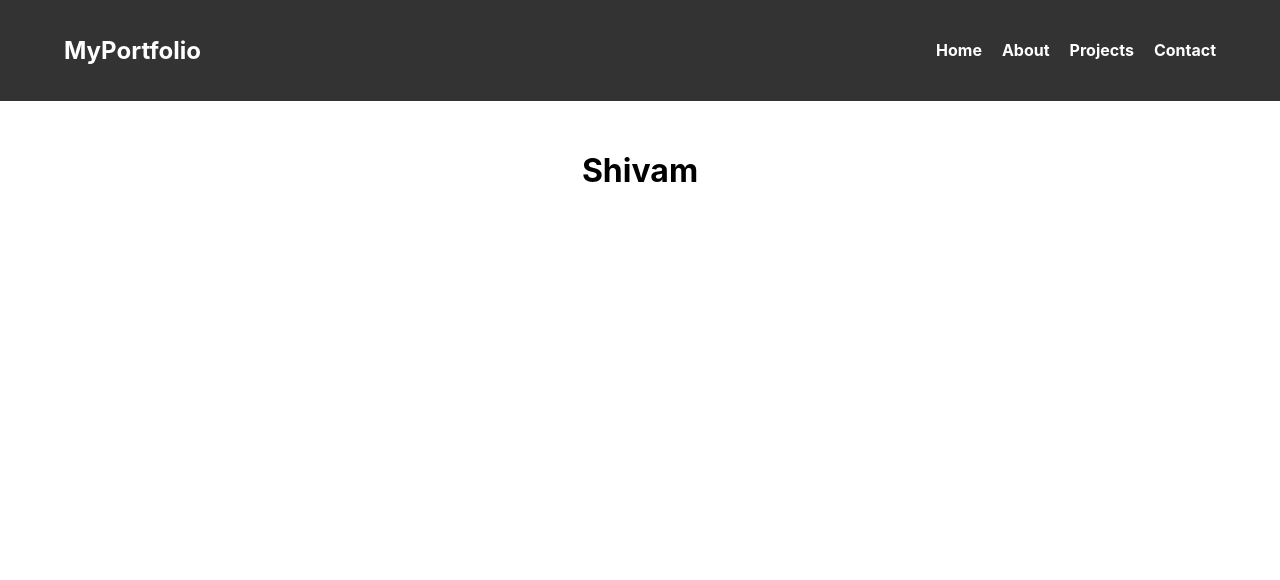
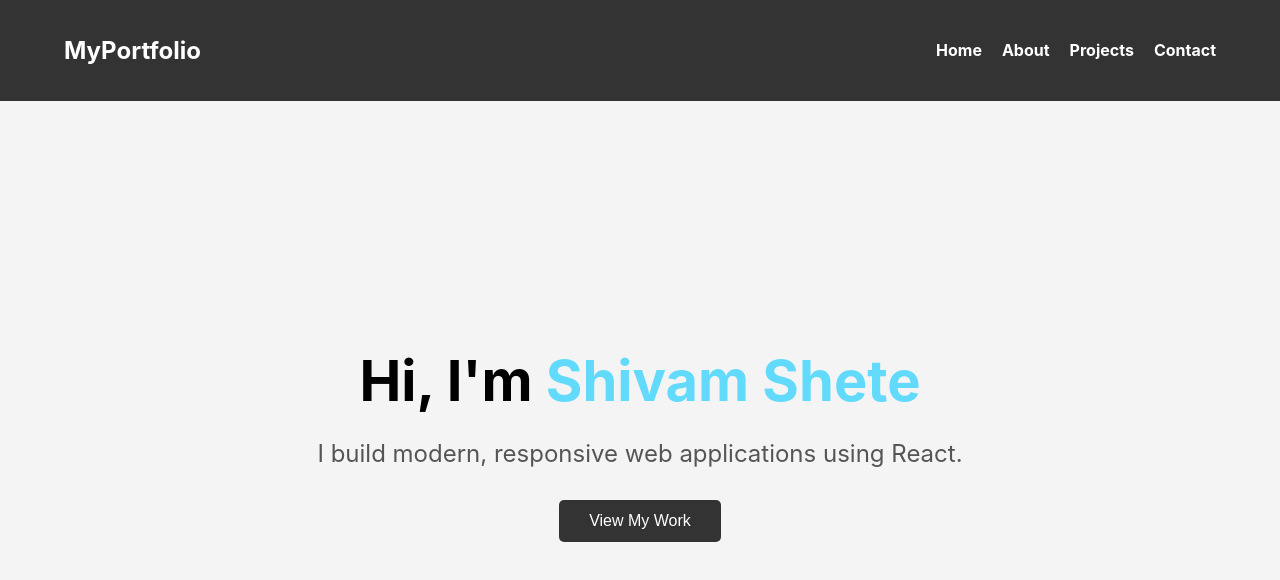
Before and after one commit to shivamshete1036/Portfolio, a React (Create React App) app: page / in a window 1280 px wide. Shown: the top 580 px of the page. Built offline with nearby package versions, Linux system fonts and the light colour scheme.

Commit message:
Created hero section and done with the basic structure

```diff
--- a/src/App.js
+++ b/src/App.js
@@ -1,12 +1,19 @@
 import Navbar from './components/Navbar';
+import Hero from './components/Hero';
+import './App.css'; // Standard React CSS file
 
 function App() {
   return (
     <div className="App">
+      {/* Step 2: Navigation Bar */}
       <Navbar />
-      <h1 style={{ textAlign: 'center', marginTop: '50px' }}>
-        Shivam
-      </h1>
+
+      {/* Step 3: Hero Section (Introduction) */}
+      <Hero />
+
+      {/* The <h1>Shivam</h1> was a placeholder.
+        The Hero component now handles your name and intro!
+      */}
     </div>
   );
 }
--- /dev/null
+++ b/src/components/Hero.css
@@ -0,0 +1,39 @@
+.hero {
+  height: 80vh;
+  display: flex;
+  justify-content: center;
+  align-items: center;
+  background-color: #f4f4f4;
+  text-align: center;
+}
+
+.hero h1 {
+  font-size: 3.5rem;
+  margin-bottom: 1rem;
+}
+
+.highlight {
+  color: #61dafb; /* React Blue */
+}
+
+.hero p {
+  font-size: 1.5rem;
+  color: #555;
+  margin-bottom: 2rem;
+}
+
+.hero-btn {
+  padding: 12px 30px;
+  font-size: 1rem;
+  background-color: #333;
+  color: white;
+  border: none;
+  border-radius: 5px;
+  cursor: pointer;
+  transition: 0.3s;
+}
+
+.hero-btn:hover {
+  background-color: #61dafb;
+  color: #333;
+}
--- /dev/null
+++ b/src/components/Hero.js
@@ -0,0 +1,16 @@
+import React from 'react';
+import './Hero.css';
+
+const Hero = () => {
+  return (
+    <section className="hero" id="home">
+      <div className="hero-content">
+        <h1>Hi, I'm <span className="highlight">Shivam Shete</span></h1>
+        <p>I build modern, responsive web applications using React.</p>
+        <button className="hero-btn">View My Work</button>
+      </div>
+    </section>
+  );
+}
+
+export default Hero;
```
